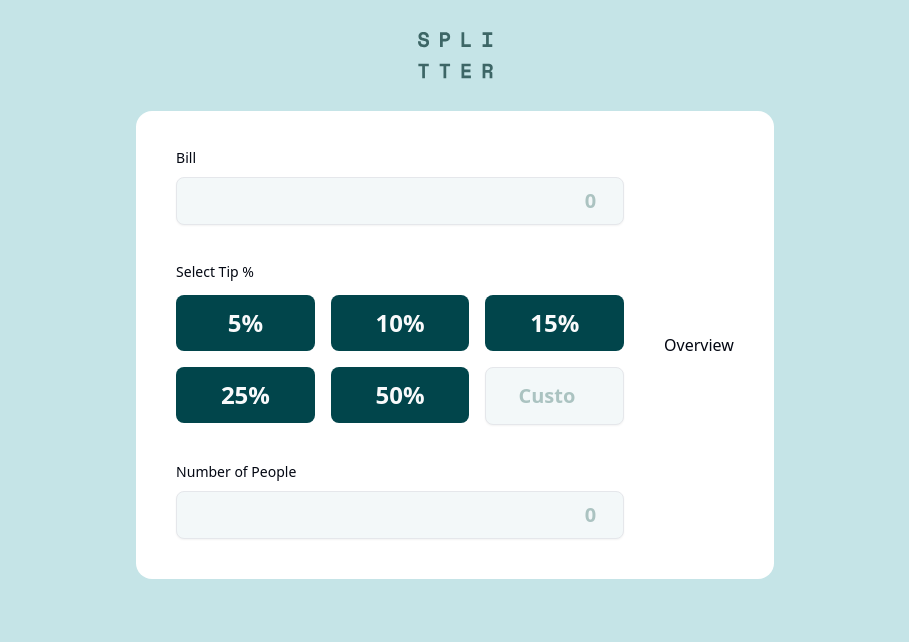
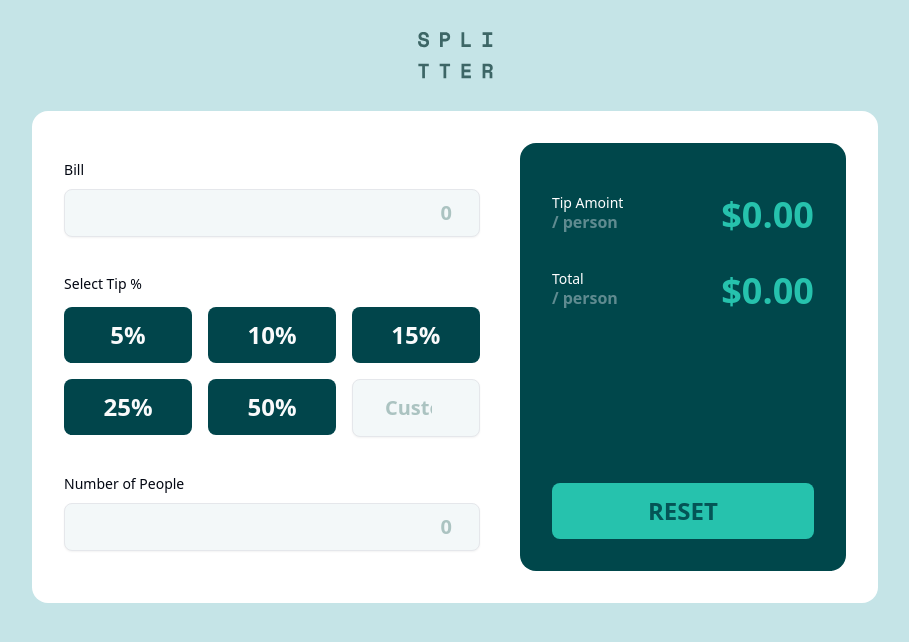
Before and after one commit to pipesSomeAndSSam/tip-calculator-lab-4, a Next.js app: page / in a window 1280 px wide. Shown: the top 642 px of the page, without its empty margins (185-1094 px from the left). Built offline with nearby package versions, Linux system fonts and the light colour scheme.

Commit message:
Added overview component design

```diff
--- a/app/components/Overview.tsx
+++ b/app/components/Overview.tsx
@@ -1,9 +1,29 @@
 import React from "react";
+import { Label } from "@/components/ui/label";
+import { Button } from "@/components/ui/button";
 
 function Overview() {
   return (
-    <div>
-      <div>Overview</div>
+    <div className="overview-card">
+      <div className="overview-items">
+        <div className="overview-content">
+          <div>
+            <Label htmlFor="amount">Tip Amoint</Label>
+            <p className="person-text">/ person</p>
+          </div>
+          <p className="amount-text">$0.00</p>
+        </div>
+        <div className="overview-content">
+          <div>
+            <Label htmlFor="total">Total</Label>
+            <p className="person-text">/ person</p>
+          </div>
+          <p className="amount-text">$0.00</p>
+        </div>
+        <Button className="bg-[#26c2ad] text-[#045456] sm:mt-34 sm:px-20 flex">
+          RESET
+        </Button>
+      </div>
     </div>
   );
 }
--- a/app/globals.css
+++ b/app/globals.css
@@ -50,7 +50,7 @@
 
 @layer utilities{
   .page {
-    @apply flex flex-col items-center justify-center
+    @apply flex flex-col items-center justify-center w-full
   }
 
   .heading {
@@ -58,19 +58,39 @@
   }
 
   .calculator-card {
-    @apply flex items-center justify-center bg-[#ffffff] rounded-2xl p-10
+    @apply flex items-center justify-center bg-[#ffffff] rounded-2xl p-8 w-full
   }
 
   .calculator-content {
-    @apply flex flex-col items-center justify-center gap-7 sm:gap-10 max-w-md
+    @apply flex flex-col items-center justify-center gap-7 sm:gap-10 max-w-md h-full
   }
 
   .content-divider{
-    @apply flex gap-10 flex-col sm:flex-row items-center justify-center
+    @apply flex gap-10 flex-col sm:flex-row items-center justify-center w-full
   }
 
   .input-container{
     @apply grid w-full items-center gap-3
+  }
+
+  .overview-card{
+    @apply bg-[#00474b] text-white rounded-2xl h-full w-full flex items-center justify-center p-8
+  }
+
+  .overview-items {
+    @apply flex flex-col gap-9 mt-5 w-full
+  }
+
+  .overview-content {
+    @apply flex justify-between items-center
+  }
+
+  .person-text {
+    @apply text-[#5f8b90] font-semibold
+  }
+
+  .amount-text{
+    @apply flex flex-row justify-end items-center font-bold text-4xl text-[#26c2ad]
   }
 }
 
```
